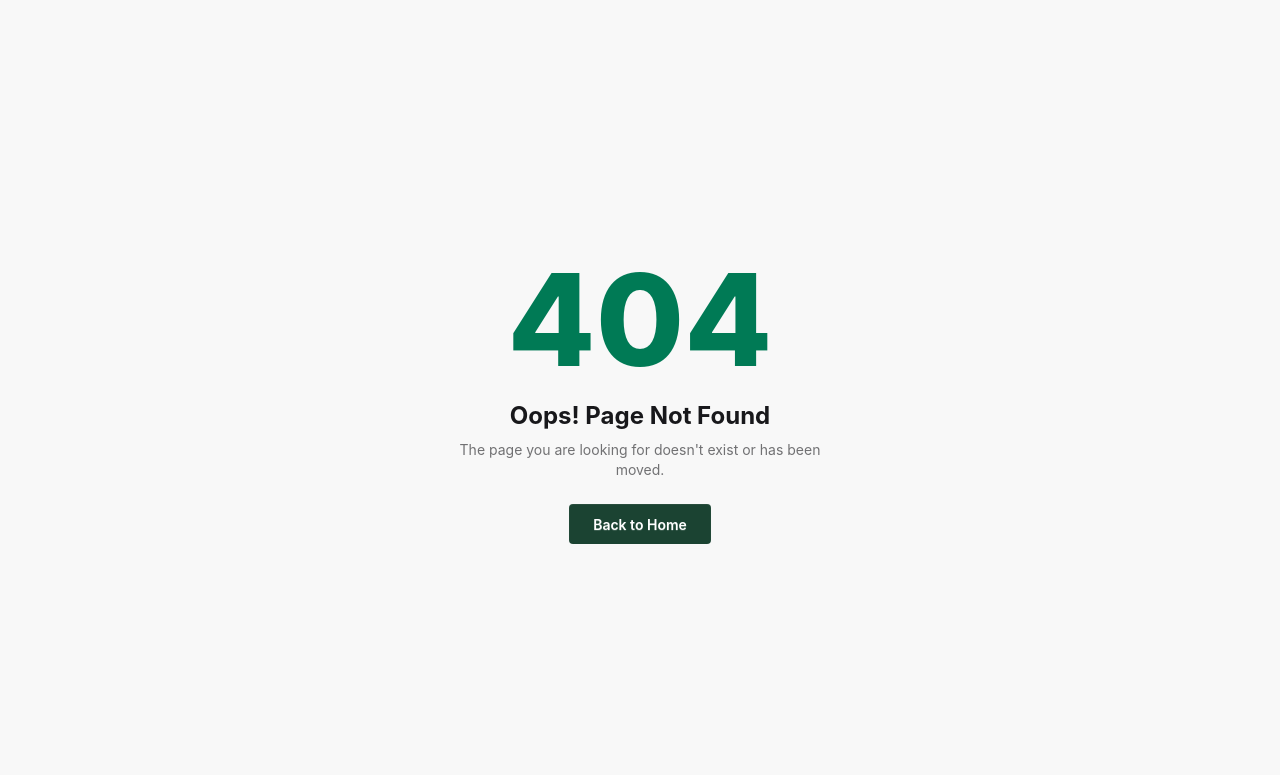
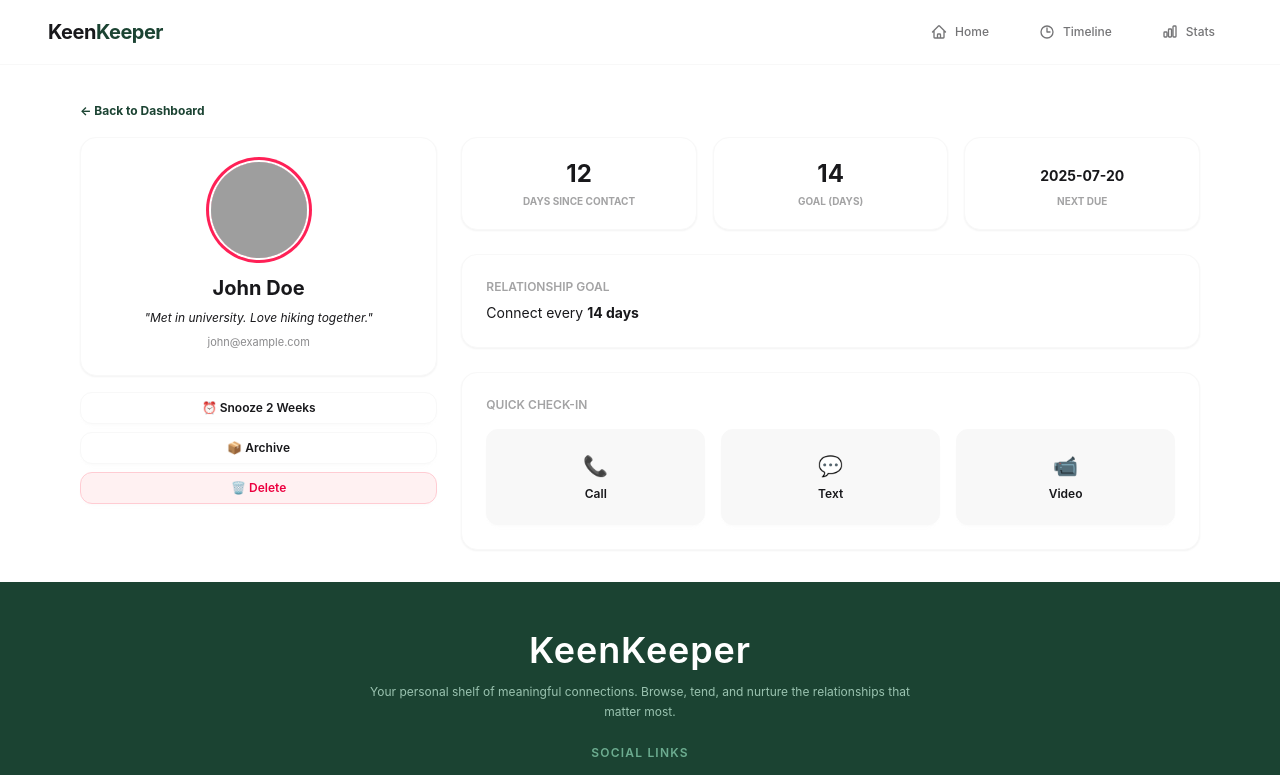
Before and after one commit to rawnakwow/keenKeeper_online_friendShip, a React (Vite) app: page /friend/1 in a window 1280 px wide. Before the commit this address had no page. Shown: the top 775 px of the page. Built offline with nearby package versions, Linux system fonts and the light colour scheme; grey boxes are pictures that could not be loaded.

Commit message:
docs: link active live production netlify deployment reference inside read-me manifest

```diff
--- a/package.json
+++ b/package.json
@@ -13,8 +13,10 @@
     "@tailwindcss/vite": "^4.3.0",
     "react": "^19.2.6",
     "react-dom": "^19.2.6",
+    "react-hot-toast": "^2.6.0",
     "react-router": "^7.16.0",
     "react-router-dom": "^7.16.0",
+    "recharts": "^3.8.1",
     "tailwindcss": "^4.3.0"
   },
   "devDependencies": {
--- a/src/FriendsDetails/FriendsDetails.jsx
+++ b/src/FriendsDetails/FriendsDetails.jsx
@@ -0,0 +1,128 @@
+import { useState, useEffect } from "react";
+import { useParams, Link, useOutletContext } from "react-router-dom";
+import toast from "react-hot-toast"; // টোস্ট ইম্পোর্ট
+
+const FriendDetails = () => {
+    const { id } = useParams();
+    const [friend, setFriend] = useState(null);
+    const [loading, setLoading] = useState(true);
+
+    // মেইন লেআউট থেকে টাইমলাইন স্টেট হুকটি রিসিভ করা হলো
+    const { timeline, setTimeline } = useOutletContext();
+
+    useEffect(() => {
+        fetch("/data/friends.json")
+            .then((res) => res.json())
+            .then((data) => {
+                const foundFriend = data.find((f) => f.id === parseInt(id));
+                setFriend(foundFriend);
+                setLoading(false);
+            });
+    }, [id]);
+
+    // ইন্টারঅ্যাকশন হ্যান্ডলার ফাংশন (Requirement #6 & #10.3)
+    const handleCheckIn = (type, icon) => {
+        const currentDate = new Date().toLocaleDateString("en-US", {
+            year: "numeric",
+            month: "long",
+            day: "numeric"
+        });
+
+        const newEntry = {
+            id: Date.now(),
+            type: type,
+            icon: icon,
+            title: `${type} with ${friend.name}`,
+            date: currentDate
+        };
+
+        // গ্লোবাল স্টেটে নতুন ডাটা পুশ (Timeline পেজের সাথে সিঙ্ক)
+        setTimeline([newEntry, ...timeline]);
+
+        // রিকোয়ারমেন্ট অনুযায়ী সাকসেস টোস্ট শো করা
+        toast.success(`${type} interaction logged successfully!`, {
+            style: {
+                border: '1px solid #1b4332',
+                padding: '12px 16px',
+                color: '#1b4332',
+                fontWeight: 'bold',
+            },
+            iconTheme: {
+                primary: '#1b4332',
+                secondary: '#FFFAEE',
+            },
+        });
+    };
+
+    if (loading) return <div className="flex justify-center py-20"><span className="loading loading-spinner text-[#1b4332]"></span></div>;
+    if (!friend) return <div className="text-center py-20">Friend not found!</div>;
+
+    return (
+        <div className="container mx-auto px-4 py-8 max-w-6xl font-sans">
+            <div className="mb-4"><Link to="/" className="text-xs font-bold text-[#1b4332]">← Back to Dashboard</Link></div>
+            <div className="grid grid-cols-1 md:grid-cols-12 gap-6 items-start">
+                {/* বাম পাশের কলাম */}
+                <div className="md:col-span-4 space-y-4">
+                    <div className="bg-base-100 border border-base-200 rounded-2xl p-6 text-center flex flex-col items-center shadow-xs">
+                        <div className="avatar mb-4">
+                            <div className={`w-24 h-24 rounded-full ring-3 ring-offset-2 ${
+                                friend.status === 'on_track' ? 'ring-emerald-500' : 'ring-rose-500'
+                            }`}>
+                                <img src={friend.picture} alt={friend.name} />
+                            </div>
+                        </div>
+                        <h2 className="text-xl font-bold">{friend.name}</h2>
+                        <p className="text-xs italic mt-2">"{friend.bio}"</p>
+                        <p className="text-[11px] text-base-content/50 mt-2">{friend.email}</p>
+                    </div>
+                    <div className="flex flex-col gap-2">
+                        <button className="btn btn-sm bg-base-100 border-base-200 text-xs rounded-xl py-2">⏰ Snooze 2 Weeks</button>
+                        <button className="btn btn-sm bg-base-100 border-base-200 text-xs rounded-xl py-2">📦 Archive</button>
+                        <button className="btn btn-sm bg-rose-50 text-rose-600 border-rose-200 text-xs rounded-xl py-2">🗑️ Delete</button>
+                    </div>
+                </div>
+
+                {/* ডান পাশের কলাম */}
+                <div className="md:col-span-8 space-y-6">
+                    <div className="grid grid-cols-3 gap-4">
+                        <div className="bg-base-100 border border-base-200 rounded-2xl p-5 text-center shadow-xs">
+                            <h3 className="text-2xl font-bold">{friend.days_since_contact}</h3>
+                            <p className="text-[10px] uppercase text-base-content/40 font-bold mt-1">Days Since Contact</p>
+                        </div>
+                        <div className="bg-base-100 border border-base-200 rounded-2xl p-5 text-center shadow-xs">
+                            <h3 className="text-2xl font-bold">{friend.goal}</h3>
+                            <p className="text-[10px] uppercase text-base-content/40 font-bold mt-1">Goal (Days)</p>
+                        </div>
+                        <div className="bg-base-100 border border-base-200 rounded-2xl p-5 text-center shadow-xs">
+                            <h3 className="text-sm font-bold pt-2">{friend.next_due_date}</h3>
+                            <p className="text-[10px] uppercase text-base-content/40 font-bold mt-2">Next Due</p>
+                        </div>
+                    </div>
+
+                    <div className="bg-base-100 border border-base-200 rounded-2xl p-6 shadow-xs">
+                        <h4 className="text-xs uppercase font-semibold text-base-content/40 mb-2">Relationship Goal</h4>
+                        <p className="text-sm">Connect every <span className="font-bold">{friend.goal} days</span></p>
+                    </div>
+
+                    {/* কুইক চেক-ইন ইন্টারঅ্যাকশন প্যানেল */}
+                    <div className="bg-base-100 border border-base-200 rounded-2xl p-6 shadow-xs">
+                        <h4 className="text-xs uppercase font-semibold text-base-content/40 mb-4">Quick Check-In</h4>
+                        <div className="grid grid-cols-3 gap-4">
+                            <button onClick={() => handleCheckIn("Call", "📞")} className="btn bg-base-50 hover:bg-base-100 border border-base-200 rounded-xl h-24 flex flex-col gap-1.5 normal-case">
+                                <span className="text-xl">📞</span> <span className="text-xs font-semibold">Call</span>
+                            </button>
+                            <button onClick={() => handleCheckIn("Text", "💬")} className="btn bg-base-50 hover:bg-base-100 border border-base-200 rounded-xl h-24 flex flex-col gap-1.5 normal-case">
+                                <span className="text-xl">💬</span> <span className="text-xs font-semibold">Text</span>
+                            </button>
+                            <button onClick={() => handleCheckIn("Video", "📹")} className="btn bg-base-50 hover:bg-base-100 border border-base-200 rounded-xl h-24 flex flex-col gap-1.5 normal-case">
+                                <span className="text-xl">📹</span> <span className="text-xs font-semibold">Video</span>
+                            </button>
+                        </div>
+                    </div>
+                </div>
+            </div>
+        </div>
+    );
+};
+
+export default FriendDetails;
--- a/src/components/shared/navber/Navber.jsx
+++ b/src/components/shared/navber/Navber.jsx
@@ -52,7 +52,7 @@ const Navber = () => {
 
                     {/* Stats ট্যাব */}
                    <Link
-                        to="/stats"
+    to="/stats" // <-- নিশ্চিত করুন এখানে '/stats' বানানটি সঠিক আছে (sats নয়)
     className={`btn btn-sm gap-2 rounded-lg px-4 normal-case font-medium transition-all ${
         currentPath === "/stats"
         ? "bg-[#1b4332] text-white hover:bg-[#143225] border-none shadow-xs"
@@ -76,8 +76,8 @@ const Navber = () => {
                         </svg>
                     </div>
                     <ul tabIndex={0} className="menu menu-sm dropdown-content bg-base-100 rounded-xl z-50 mt-3 w-40 p-2 shadow-lg border border-base-200">
-                        <li><Link to="/" className={currentPath === "/" ? "bg-[#1b4332] text-white" : ""}>Home</Link></li>
-                        <li><Link to="/timeline" className={currentPath === "/timeline" ? "bg-[#1b4332] text-white" : ""}>Timeline</Link></li>
+    <li><Link to="/">Home</Link></li>
+    <li><Link to="/timeline">Timeline</Link></li>
     <li><Link to="/stats" className={currentPath === "/stats" ? "bg-[#1b4332] text-white" : ""}>Stats</Link></li>
 </ul>
                 </div>
--- a/src/layout/MainLayout.jsx
+++ b/src/layout/MainLayout.jsx
@@ -1,19 +1,23 @@
+import { useState } from "react";
 import { Outlet } from "react-router-dom";
+import { Toaster } from "react-hot-toast";
 import Navber from "../components/shared/navber/Navber";
 import Footer from "../components/shared/navber/Footer";
 
 const MainLayout = () => {
+    const [timeline, setTimeline] = useState([
+        { id: 1, type: "Meetup", icon: "🤝", title: "Meetup with Tom Baker", date: "March 29, 2026" },
+        { id: 2, type: "Text", icon: "💬", title: "Text with Sarah Chen", date: "March 28, 2026" },
+        { id: 3, type: "Video", icon: "📹", title: "Video with Aisha Patel", date: "March 23, 2026" }
+    ]);
+
     return (
         <div className="min-h-screen flex flex-col bg-base-100">
-
+            <Toaster position="top-right" reverseOrder={false} />
             <Navber />
-
-
             <main className="flex-grow">
-                <Outlet />
+                <Outlet context={{ timeline, setTimeline }} />
             </main>
-
-
             <Footer />
         </div>
     );
--- a/src/pages/homepage/Homepage.jsx
+++ b/src/pages/homepage/Homepage.jsx
@@ -75,42 +75,42 @@ const Homepage = () => {
                 <h3 className="text-lg font-bold text-base-content tracking-wide">Your Friends</h3>
             </div>
 
-
+           {/* ডাইনামিক প্রোফাইল কার্ড রেসপনসিভ গ্রিড */}
 <div className="grid grid-cols-1 sm:grid-cols-2 md:grid-cols-3 lg:grid-cols-4 gap-6 max-w-5xl mx-auto mb-12">
     {friends.map((friend) => (
         <Link
-        to={`/friend/${friend.id}`} // এটি প্রতিটি ফ্রেন্ডের নিজস্ব আইডিতে নিয়ে যাবে
+            to={`/friend/${friend.id}`}
             key={friend.id}
-        className="bg-base-100 p-6 rounded-2xl border border-base-200 text-center flex flex-col items-center shadow-xs transition-all duration-200 hover:shadow-md cursor-pointer group"
+            className="bg-base-100 p-6 rounded-2xl border border-base-200 text-center flex flex-col items-center shadow-xs transition-all duration-200 hover:shadow-md cursor-pointer block group"
         >
-                        {/* Status Ring Avatar Layout */}
+            {/* ১. স্ট্যাটাস রিং অ্যাভাটার (ছবিতে ক্লিক করলে কাজ করবে) */}
             <div className="avatar mb-4">
                 <div className={`w-20 h-20 rounded-full ring-3 ring-offset-base-100 ring-offset-2 ${
                     friend.status === 'on_track' ? 'ring-emerald-500' :
                     friend.status === 'due_soon' ? 'ring-amber-500' : 'ring-rose-500'
                 }`}>
-                                <img src={friend.picture} alt={friend.name} />
+                    <img src={friend.picture} alt={friend.name} className="pointer-events-none" />
                 </div>
             </div>
 
-
-        <h4 className="font-bold text-base text-base-content group-hover:text-[#1b4332] transition-colors">
+            {/* ২. ফ্রেন্ড নেম টাইটেল */}
+            <h4 className="font-bold text-base text-base-content leading-tight group-hover:text-[#1b4332] transition-colors">
                 {friend.name}
             </h4>
+
+            {/* ৩. কন্টাক্ট ডেট */}
             <p className="text-xs text-base-content/50 mt-1">
                 Contact: <span className="font-semibold">{friend.days_since_contact}d ago</span>
             </p>
 
-
+            {/* ৪. স্ট্যাটাস এবং কাস্টম ট্যাগ ব্যাজেস */}
             <div className="mt-4 flex flex-wrap justify-center gap-1.5 w-full">
-
                 <span className={`badge badge-sm font-bold border-none px-2.5 py-1 text-[10px] tracking-wide rounded-md ${
                     friend.status === 'on_track' ? 'bg-emerald-100 text-emerald-800' :
                     friend.status === 'due_soon' ? 'bg-amber-100 text-amber-800' : 'bg-rose-100 text-rose-800'
                 }`}>
                     {friend.status.replace('_', ' ').toUpperCase()}
                 </span>
-
 
                 {friend.tags.map((tag, index) => (
                     <span
@@ -122,13 +122,14 @@ const Homepage = () => {
                 ))}
             </div>
 
+            {/* ৫. মিনি বায়ো */}
             <p className="text-xs text-base-content/60 mt-4 line-clamp-2 italic px-1">
                 "{friend.bio}"
             </p>
         </Link>
     ))}
+</div>
 
-            </div>
         </div>
     );
 };
--- a/src/pages/timeline/Timeline.jsx
+++ b/src/pages/timeline/Timeline.jsx
@@ -1,42 +1,25 @@
 import { useState } from "react";
+import { useOutletContext } from "react-router-dom";
 
 const Timeline = () => {
-    const timelineData = [
-        { id: 1, type: "Meetup", icon: "🤝", title: "Meetup with Tom Baker", date: "March 29, 2026" },
-        { id: 2, type: "Text", icon: "💬", title: "Text with Sarah Chen", date: "March 28, 2026" },
-        { id: 3, type: "Meetup", icon: "🤝", title: "Meetup with Olivia Martinez", date: "March 26, 2026" },
-        { id: 4, type: "Video", icon: "📹", title: "Video with Aisha Patel", date: "March 23, 2026" },
-        { id: 5, type: "Meetup", icon: "🤝", title: "Meetup with Sarah Chen", date: "March 21, 2026" },
-        { id: 6, type: "Call", icon: "📞", title: "Call with Marcus Johnson", date: "March 19, 2026" },
-        { id: 7, type: "Meetup", icon: "🤝", title: "Meetup with Aisha Patel", date: "March 17, 2026" },
-        { id: 8, type: "Text", icon: "💬", title: "Text with Olivia Martinez", date: "March 13, 2026" },
-        { id: 9, type: "Call", icon: "📞", title: "Call with Lisa Nakamura", date: "March 11, 2026" },
-        { id: 10, type: "Call", icon: "📞", title: "Call with Sarah Chen", date: "March 11, 2026" },
-        { id: 11, type: "Video", icon: "📹", title: "Video with Marcus Johnson", date: "March 6, 2026" },
-        { id: 12, type: "Video", icon: "📹", title: "Video with Ryan O'Brien", date: "February 24, 2026" }
-    ];
-
+    // গ্লোবাল লেআউট থেকে লাইভ কন্টাক্ট হিস্ট্রি ডাটা রিড করা হচ্ছে
+    const { timeline } = useOutletContext();
     const [filter, setFilter] = useState("All");
 
-
+    // সিলেকশন ফিল্টারিং লজিক (Challenge Requirement C2)
     const filteredTimeline = filter === "All"
-        ? timelineData
-        : timelineData.filter(item => item.type === filter);
+        ? timeline
+        : timeline.filter(item => item.type === filter);
 
     return (
         <div className="container mx-auto px-4 py-10 max-w-4xl font-sans min-h-[60vh]">
-
-
-            <h1 className="text-4xl font-extrabold text-base-content tracking-tight mb-6">
-                Timeline
-            </h1>
-
+            <h1 className="text-4xl font-extrabold tracking-tight mb-6">Timeline</h1>
 
             <div className="mb-8">
                 <select
                     value={filter}
                     onChange={(e) => setFilter(e.target.value)}
-                    className="select select-sm select-bordered w-full max-w-xs rounded-xl bg-base-100 text-xs font-medium text-base-content/70 focus:outline-none focus:border-[#1b4332]"
+                    className="select select-sm select-bordered w-full max-w-xs rounded-xl text-xs bg-base-100 text-base-content/70"
                 >
                     <option value="All">Filter timeline</option>
                     <option value="Meetup">Meetups Only</option>
@@ -46,31 +29,19 @@ const Timeline = () => {
                 </select>
             </div>
 
-
             <div className="space-y-3">
                 {filteredTimeline.map((item) => (
-                    <div
-                        key={item.id}
-                        className="bg-base-100 border border-base-200 hover:border-base-300 rounded-2xl p-5 shadow-2xs flex items-center gap-4 transition-all duration-200"
-                    >
-
-                        <div className="w-10 h-10 rounded-xl bg-base-50 border border-base-100 flex items-center justify-center text-lg shadow-3xs">
+                    <div key={item.id} className="bg-base-100 border border-base-200 hover:border-base-300 rounded-2xl p-5 flex items-center gap-4 transition-all duration-200">
+                        <div className="w-10 h-10 rounded-xl bg-base-50 border border-base-100 flex items-center justify-center text-lg">
                             {item.icon}
                         </div>
-
-
                         <div className="flex flex-col">
-                            <h3 className="text-sm font-bold text-base-content leading-tight">
-                                {item.title}
-                            </h3>
-                            <span className="text-[11px] text-base-content/40 mt-1 font-medium">
-                                {item.date}
-                            </span>
+                            <h3 className="text-sm font-bold text-base-content">{item.title}</h3>
+                            <span className="text-[11px] text-base-content/40 mt-1 font-medium">{item.date}</span>
                         </div>
                     </div>
                 ))}
             </div>
-
         </div>
     );
 };
```
Also changed, not shown: src/routes/Routes.jsx (+13 -3 lines), 2 other files (tests, documents, lock files or other folders). Lines whose indentation alone changed are shown as unchanged.
